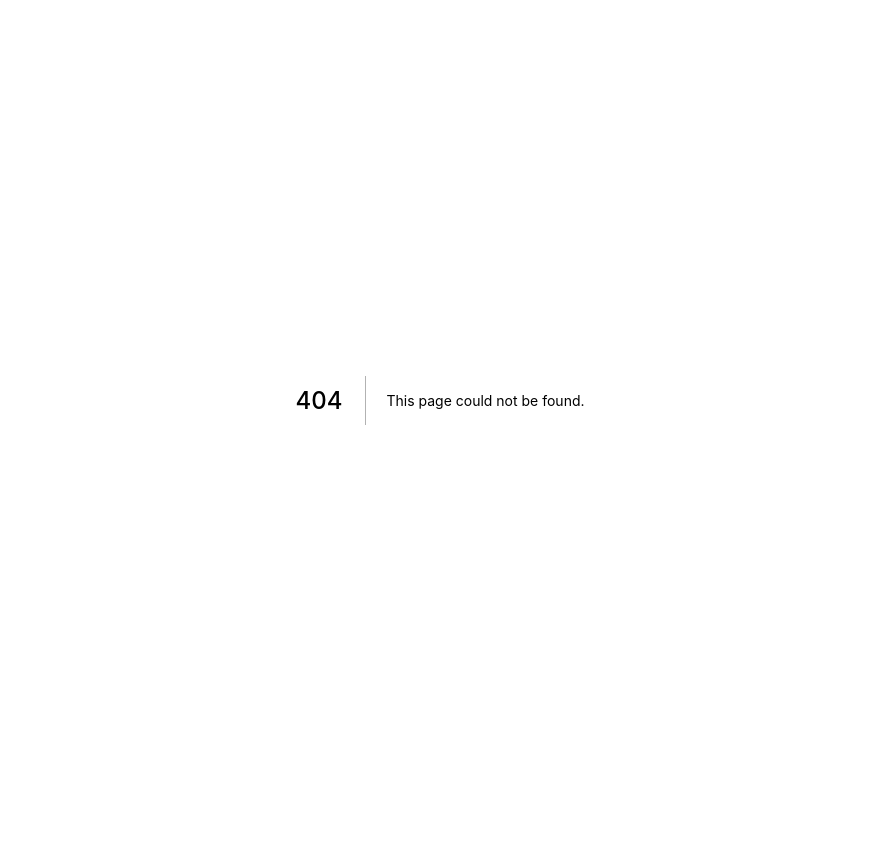
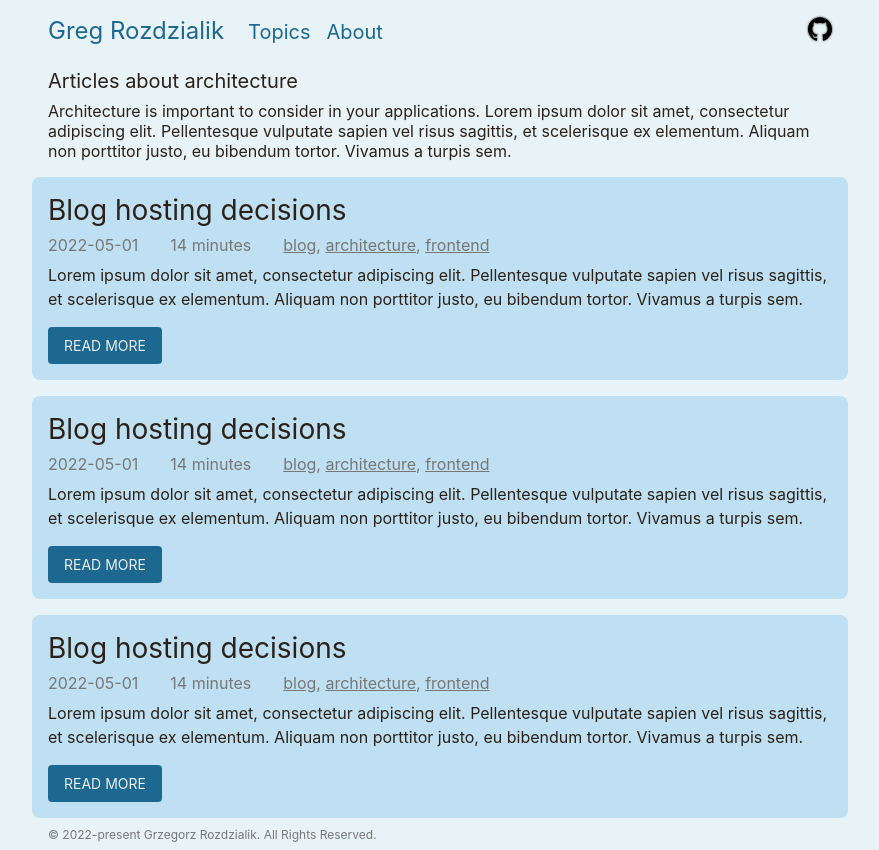
Before and after one commit to Gelio/blog, a Next.js app: page /topic/architecture in a window 1280 px wide. Before the commit this address had no page. Shown: the whole page, without its empty margins (200-1079 px from the left). Before the commit the page ends 800 px from the top, so only its background shows below. Built offline with nearby package versions, Linux system fonts and the light colour scheme.

Commit message:
feat(pages): add topic page

```diff
--- /dev/null
+++ b/components/TopicPage/TopicPage.tsx
@@ -0,0 +1,89 @@
+import styled from "@emotion/styled";
+import { useRouter } from "next/router";
+import {
+  pageContentMarginTop,
+  responsiveContainer,
+  responsiveContainerInlinePadding,
+} from "../../styles/layout";
+import { rem, spacing } from "../../styles/theme";
+import { headingStyle } from "../../styles/typography";
+import { ArticleCard } from "../ArticleCard";
+import { Layout } from "../Layout";
+
+export const TopicPage = () => {
+  const { query } = useRouter();
+  const topicName = query.name as string;
+
+  return (
+    <Layout>
+      <StyledMainContent>
+        <StyledPageTitle>Articles about {topicName}</StyledPageTitle>
+
+        <StyledTopicDescription>
+          Architecture is important to consider in your applications. Lorem
+          ipsum dolor sit amet, consectetur adipiscing elit. Pellentesque
+          vulputate sapien vel risus sagittis, et scelerisque ex elementum.
+          Aliquam non porttitor justo, eu bibendum tortor. Vivamus a turpis sem.
+        </StyledTopicDescription>
+      </StyledMainContent>
+
+      <StyledArticleCardsContainer>
+        <ArticleCard
+          readingDuration="14 minutes"
+          createdDate="2022-05-01"
+          tagNames={["blog", "architecture", "frontend"]}
+          title="Blog hosting decisions"
+          slug="blog-hosting-decisions"
+          summary={
+            "Lorem ipsum dolor sit amet, consectetur adipiscing elit. Pellentesque vulputate sapien vel risus sagittis, et scelerisque ex elementum. Aliquam non porttitor justo, eu bibendum tortor. Vivamus a turpis sem."
+          }
+        />
+
+        <ArticleCard
+          readingDuration="14 minutes"
+          createdDate="2022-05-01"
+          tagNames={["blog", "architecture", "frontend"]}
+          title="Blog hosting decisions"
+          slug="blog-hosting-decisions"
+          summary={
+            "Lorem ipsum dolor sit amet, consectetur adipiscing elit. Pellentesque vulputate sapien vel risus sagittis, et scelerisque ex elementum. Aliquam non porttitor justo, eu bibendum tortor. Vivamus a turpis sem."
+          }
+        />
+
+        <ArticleCard
+          readingDuration="14 minutes"
+          createdDate="2022-05-01"
+          tagNames={["blog", "architecture", "frontend"]}
+          title="Blog hosting decisions"
+          slug="blog-hosting-decisions"
+          summary={
+            "Lorem ipsum dolor sit amet, consectetur adipiscing elit. Pellentesque vulputate sapien vel risus sagittis, et scelerisque ex elementum. Aliquam non porttitor justo, eu bibendum tortor. Vivamus a turpis sem."
+          }
+        />
+      </StyledArticleCardsContainer>
+
+      {/* TODO: Newer/Older buttons */}
+    </Layout>
+  );
+};
+
+const StyledMainContent = styled("main")(
+  responsiveContainer,
+  responsiveContainerInlinePadding,
+  pageContentMarginTop
+);
+
+const StyledPageTitle = styled("h1")(headingStyle, {
+  marginBlock: 0,
+});
+
+const StyledTopicDescription = styled("p")({
+  marginBlockStart: rem(spacing(1)),
+  marginBlockEnd: rem(spacing(2)),
+});
+
+const StyledArticleCardsContainer = styled("div")(responsiveContainer, {
+  display: "flex",
+  flexDirection: "column",
+  gap: rem(spacing(2)),
+});
--- a/components/TopicPage/index.ts
+++ b/components/TopicPage/index.ts
@@ -1 +1,2 @@
 export * from "./route";
+export * from "./TopicPage";
--- /dev/null
+++ b/pages/topic/[name].tsx
@@ -0,0 +1,3 @@
+import { TopicPage } from "../../components/TopicPage";
+
+export default TopicPage;
```
